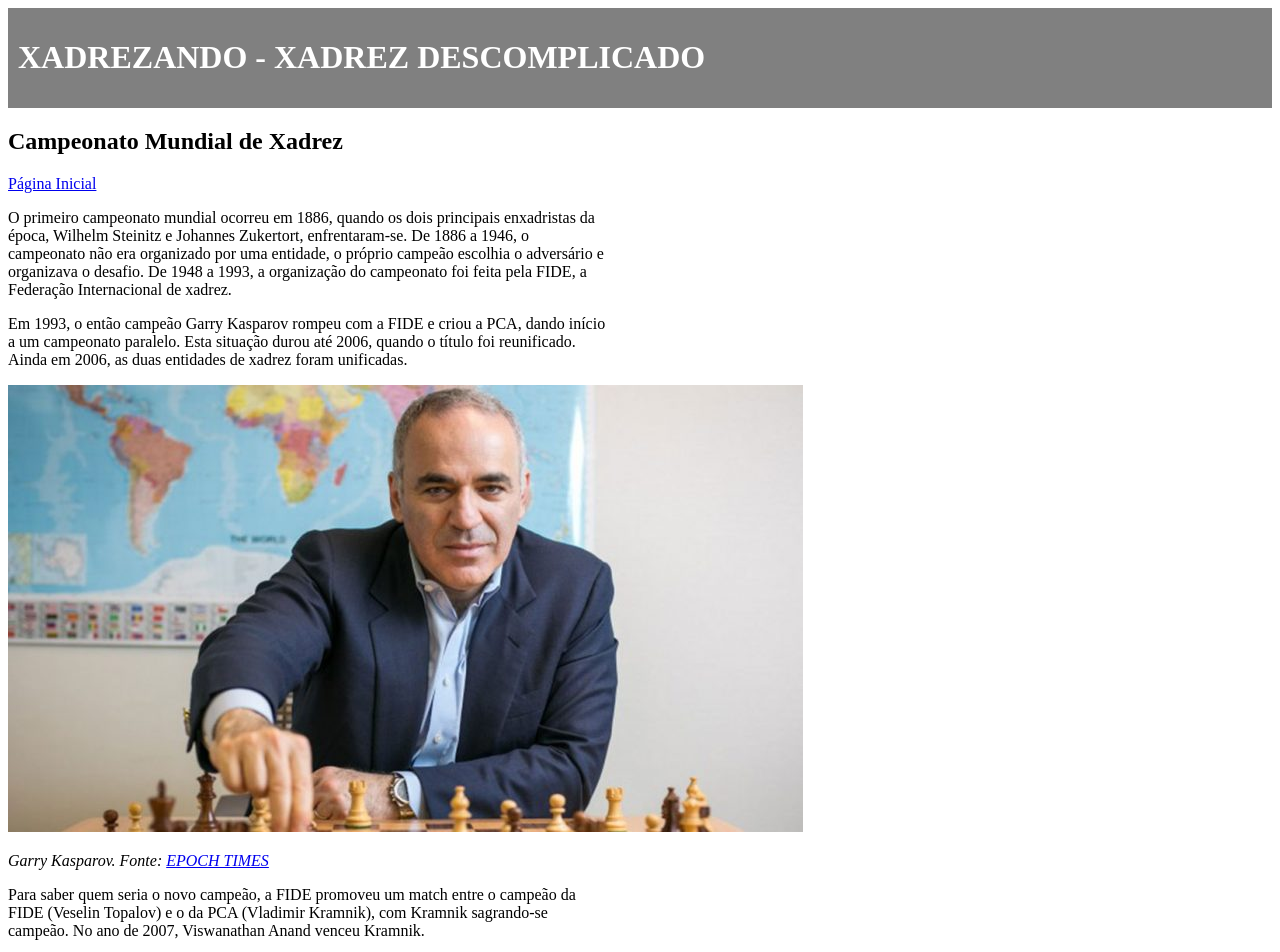
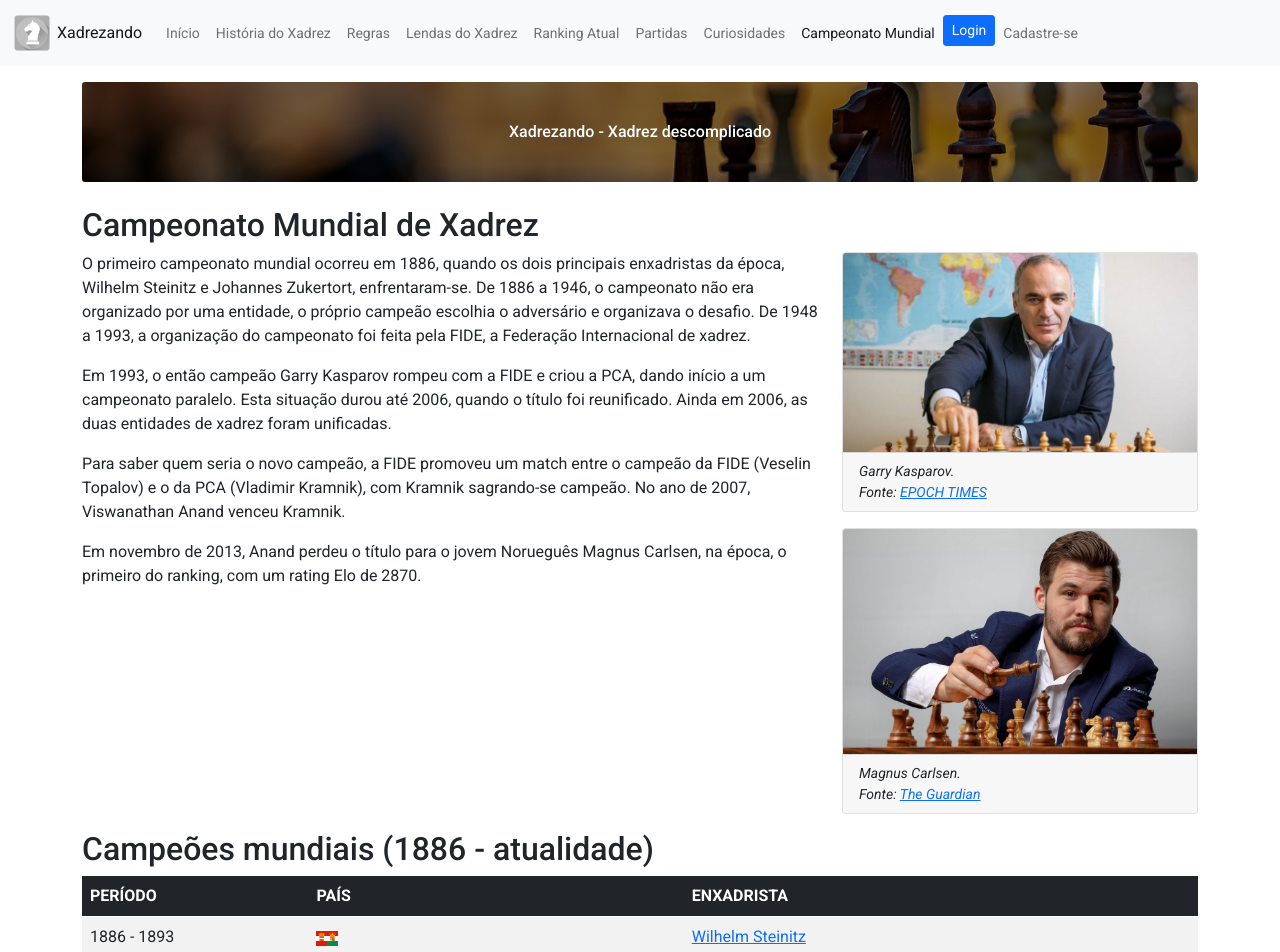
Before and after one commit to arslabadack/xadrezando, a plain HTML site: page championship.html in a window 1280 px wide. Shown: the top 952 px of the page. Drawn offline with nearby package versions, Linux system fonts and the light colour scheme.

Commit message:
Championships page redesigned

```diff
--- a/championship.html
+++ b/championship.html
@@ -5,62 +5,92 @@
     <meta charset="UTF-8">
     <meta name="viewport" content="width=device-width, initial-scale=1.0" />
     <link rel="icon" href="image/horse_chess.ico" />
+    <!-- Fonts -->
+    <link rel="preconnect" href="https://fonts.gstatic.com">
+    <link href="https://fonts.googleapis.com/css2?family=Roboto:ital,wght@0,100;0,300;0,400;0,500;0,700;1,100;1,300;1,400;1,500;1,700&display=swap" rel="stylesheet">
+    <!-- Bootstrap CSS -->
+    <link
+        href="https://cdn.jsdelivr.net/npm/bootstrap@5.0.0-beta2/dist/css/bootstrap.min.css"
+        rel="stylesheet" integrity="sha384-BmbxuPwQa2lc/FVzBcNJ7UAyJxM6wuqIj61tLrc4wSX0szH/Ev+nYRRuWlolflfl"
+        crossorigin="anonymous"
+    >
+    <!-- Custom CSS -->
+    <link rel="stylesheet" href="css/style.css">
     <title>Campeonato Mundial</title>
-    <style>
-        header,
-        footer {
-            background-color: grey;
-            color: white;
-            padding: 10px;
-            text-transform: uppercase;
-            font-weight: bold;
-        }
-    </style>
-
-    <style>
-        table,
-        th,
-        td {
-            border: solid 1px black;
-            border-collapse: collapse;
-            padding: 10px;
-        }
-
-        th {
-            text-align: center;
-        }
-
-        td {
-            text-align: left;
-        }
-
-        p {
-            max-width: 600px;
-        }
-
-        tbody#destaque:hover,
-        tr:hover {
-            background-color: #ccc;
-        }
-    </style>
 </head>
 
 <body>
 
+    <!-- Navbar -->
+    <nav class="navbar navbar-expand-lg navbar-light bg-light">
+        <div class="container-fluid">
+
+            <a class="navbar-brand" href="index.html">
+                <img src="image/horse_chess.ico" class="navbar-img" alt="Imagem de uma peça de xadrez">
+                <span class="navbar-brand-name">Xadrezando</span>
+            </a>
+            <button class="navbar-toggler" type="button" data-bs-toggle="collapse" data-bs-target="#navbarNav" aria-controls="navbarNav" aria-expanded="false" aria-label="Toggle navigation">
+                <span class="navbar-toggler-icon"></span>
+            </button>
+            <div class="collapse navbar-collapse" id="navbarNav">
+                <ul class="navbar-nav">
+                    <li class="nav-item">
+                        <a href="index.html" class="nav-link">Início</a>
+                    </li>
+                    <li class="nav-item">
+                        <a href="history.html" class="nav-link">História do Xadrez</a>
+                    </li>
+                    <li class="nav-item">
+                        <a href="rules.html" class="nav-link">Regras</a>
+                    </li>
+                    <li class="nav-item">
+                        <a href="players.html" class="nav-link">Lendas do Xadrez</a>
+                    </li>
+                    <li class="nav-item">
+                        <a href="ranking.html" class="nav-link">Ranking Atual</a>
+                    </li>
+                    <li class="nav-item">
+                        <a href="matches.html" class="nav-link">Partidas</a>
+                    </li>
+                    <li class="nav-item">
+                        <a href="curiosities.html" class="nav-link">Curiosidades</a>
+                    </li>
+                    <li class="nav-item">
+                        <a href="championship.html" class="nav-link active">Campeonato Mundial</a>
+                    </li>
+
+                    <!-- Navbar divider (Small screen only) -->
+                    <hr>
+
+                    <li class="nav-item float-right">
+                        <a href="login.html" class="btn btn-sm btn-primary">Login</a>
+                    </li>
+                    <li class="nav-item float-right">
+                        <a href="sing_up.html" class="nav-link">Cadastre-se</a>
+                    </li>
+                </ul>
+            </div>
+        </div>
+    </nav>
+
+    <div class="container mt-3">
         <header>
-        <h1>Xadrezando - Xadrez Descomplicado</h1>
+            <div class="overlay">
+                <div class="header-text">
+                    <p class="mb-0">Xadrezando - Xadrez descomplicado</p>
+                </div>
+            </div>
         </header>
+    </div>
 
     <main>
-
+        <div class="container py-4">
             <section>
 
                 <h2>Campeonato Mundial de Xadrez</h2>
 
-            <p>
-                <a href="index.html">Página Inicial</a>
-            </p>
-
+                <div class="row">
+                    <div class="col-md-8">
                         <p>
                             O primeiro campeonato mundial ocorreu em 1886, quando os dois principais enxadristas da época, Wilhelm
                             Steinitz e Johannes Zukertort, enfrentaram-se. De 1886 a 1946, o campeonato não era organizado por uma
@@ -74,42 +104,58 @@
                             2006, quando o título foi reunificado. Ainda em 2006, as duas entidades de xadrez foram unificadas.
                         </p>
 
-            <img src="image/kasparov2.jpg"
-                alt="Garry Kasparov, homem com cabelo curto, esta usando um blazer azul escuro e uma camisa azul clara. Com a mão direita faz um movimento em um tabuleiro de xadrez que aparece em sua frente deixando a mostra algumas peças. Sua mão esquerda se encontra apoiada na mesa e nesta há um relógio de ouro.Ao fundo, na parede, há um mapa mundi"
-                title="Garry Kasparov">
-
-            <p>
-                <em>
-                    Garry Kasparov. Fonte: <a
-                        href="https://www.epochtimes.com.br/garry-kasparov-rei-do-xadrez-combate-ditaduras-em-todo-mundo/">EPOCH
-                        TIMES</a>
-                </em>
-            </p>
-
                         <p>
                             Para saber quem seria o novo campeão, a FIDE promoveu um match entre o campeão da FIDE (Veselin Topalov)
                             e o
                             da PCA (Vladimir Kramnik), com Kramnik sagrando-se campeão. No ano de 2007, Viswanathan Anand venceu
                             Kramnik.
-
-            </p>
-
-            <img src="image/carlsen.jpg"
-                alt="Magnus Carlsen aparece na foto. Jovem, branco, com barba média e cabelos penteados para trás. Usa um blazer azul e uma camisa branca. Magnus está segurando uma peça de xadrez, o rei e na mesa há várias peças de xadrez em um jogo já iniciado."
-                title="Magnus Carlsen">
-
-            <p>
-                <em>
-                    Magnus Carlsen. Fonte: <a
-                        href="https://www.theguardian.com/sport/2020/jan/09/magnus-carlsen-i-will-always-be-proud-no1-fantasy-football-chess">The
-                        Guardian</a>
-                </em>
                         </p>
 
                         <p>
                             Em novembro de 2013, Anand perdeu o título para o jovem Norueguês Magnus Carlsen, na época, o
                             primeiro do ranking, com um rating Elo de 2870.
                         </p>
+                    </div>
+
+                    <div class="col-md-4">
+                        <div class="card mb-3">
+                            <img src="image/kasparov2.jpg"
+                                alt="Garry Kasparov, homem com cabelo curto, esta usando um blazer azul escuro e uma camisa azul clara. Com a mão direita faz um movimento em um tabuleiro de xadrez que aparece em sua frente deixando a mostra algumas peças. Sua mão esquerda se encontra apoiada na mesa e nesta há um relógio de ouro.Ao fundo, na parede, há um mapa mundi"
+                                title="Garry Kasparov"
+                                class="img-fluid card-img-top"
+                            >
+                            <div class="card-footer">
+                                <p class="mb-0">
+                                    <em>
+                                        Garry Kasparov.<br>Fonte:
+                                        <a href="https://www.epochtimes.com.br/garry-kasparov-rei-do-xadrez-combate-ditaduras-em-todo-mundo/">
+                                            EPOCH TIMES
+                                        </a>
+                                    </em>
+                                </p>
+                            </div>
+                        </div>
+
+                        <div class="card mb-3">
+                            <img src="image/carlsen.jpg"
+                                alt="Magnus Carlsen aparece na foto. Jovem, branco, com barba média e cabelos penteados para trás. Usa um blazer azul e uma camisa branca. Magnus está segurando uma peça de xadrez, o rei e na mesa há várias peças de xadrez em um jogo já iniciado."
+                                title="Magnus Carlsen"
+                                class="img-fluid card-img-top"
+                            >
+                            <div class="card-footer">
+                                <p class="mb-0">
+                                    <em>
+                                        Magnus Carlsen. <br>Fonte:
+                                        <a
+                                            href="https://www.theguardian.com/sport/2020/jan/09/magnus-carlsen-i-will-always-be-proud-no1-fantasy-football-chess">
+                                            The Guardian
+                                        </a>
+                                    </em>
+                                </p>
+                            </div>
+                        </div>
+                    </div>
+                </div>
 
             </section>
 
@@ -117,14 +163,17 @@
 
                 <h2>Campeões mundiais (1886 - atualidade)</h2>
 
-            <table>
+                <table class="table table-striped table-hover">
 
+                    <thead class="table-dark">
                         <tr>
-                    <th>Período</th>
-                    <th>País</th>
-                    <th>Enxadrista</th>
+                            <th>PERÍODO</th>
+                            <th>PAÍS</th>
+                            <th>ENXADRISTA</th>
                         </tr>
+                    </thead>
 
+                    <tbody>
                         <tr>
                             <td>1886 - 1893</td>
                             <td><img src="image/aushun.webp" alt="Bandeira do império Austro-Húngaro"
@@ -290,7 +339,7 @@
                             <td><img src="image/nw2.webp" alt="Bandeira da Noruega" title="Noruega"></td>
                             <td><a href="https://pt.wikipedia.org/wiki/Magnus_Carlsen">Magnus Carlsen</a></td>
                         </tr>
-
+                    </tbody>
                 </table>
 
                 <p>
@@ -300,28 +349,29 @@
                 </p>
 
             </section>
-
+        </div>
     </main>
 
     <br>
 
-    <footer>
-        <p>
-            <em>
-                Desenvolvido por: Adam Slabadack
-                    <a href="https://github.com/arslabadack">
-                        <img src="image/github.png" alt="Logomarca do GitHub. Um gato misturado com polvo. A imagem é monocromática em cinza."
-                        title="arslabadack">
-                    </a>
-                    Eduardo Henrique de Oliveira
-                    <a href="https://github.com/Eduardo-H">
-                        <img src="image/github.png" alt="Logomarca do GitHub. Um gato misturado com polvo. A imagem é monocromática em cinza."
-                        title="Eduardo-H">
-                    </a>
-            </em>
+    <footer class="bg-dark text-white">
+        <div class="container-fluid">
+            <div class="row py-4 text-center">
+                <p>Xadrezando 2021</p>
+                <p class="mb-0">Desenvolvido por:
+                    <a href="https://github.com/arslabadack">Adam Slabadack </a>,
+                    <a href="https://github.com/Eduardo-H">Eduardo Henrique de Oliveira</a>
                 </p>
+            </div>
+        </div>
     </footer>
 
+    <!-- Bootstrap JS -->
+    <script
+        src="https://cdn.jsdelivr.net/npm/bootstrap@5.0.0-beta2/dist/js/bootstrap.bundle.min.js"
+        integrity="sha384-b5kHyXgcpbZJO/tY9Ul7kGkf1S0CWuKcCD38l8YkeH8z8QjE0GmW1gYU5S9FOnJ0"
+        crossorigin="anonymous"
+    ></script>
 </body>
 
 </html>
```
Lines whose indentation alone changed are shown as unchanged.
